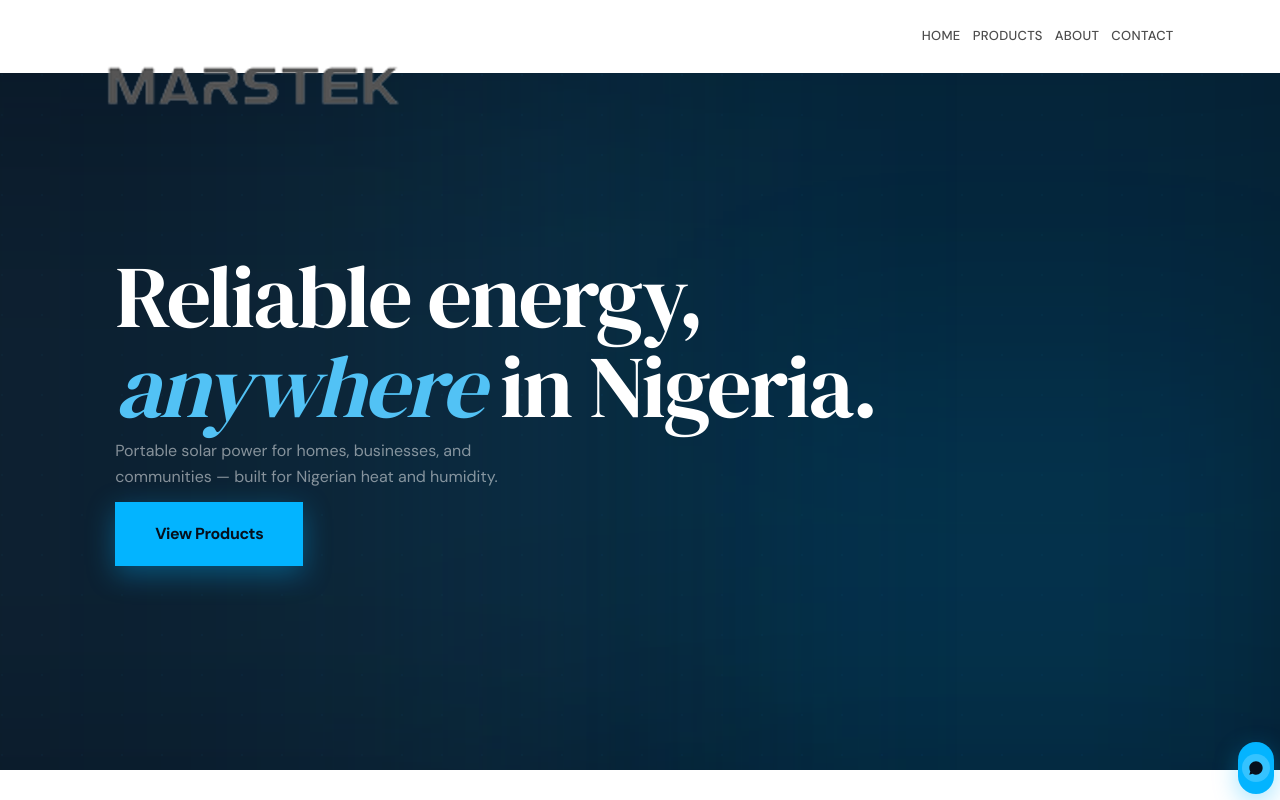
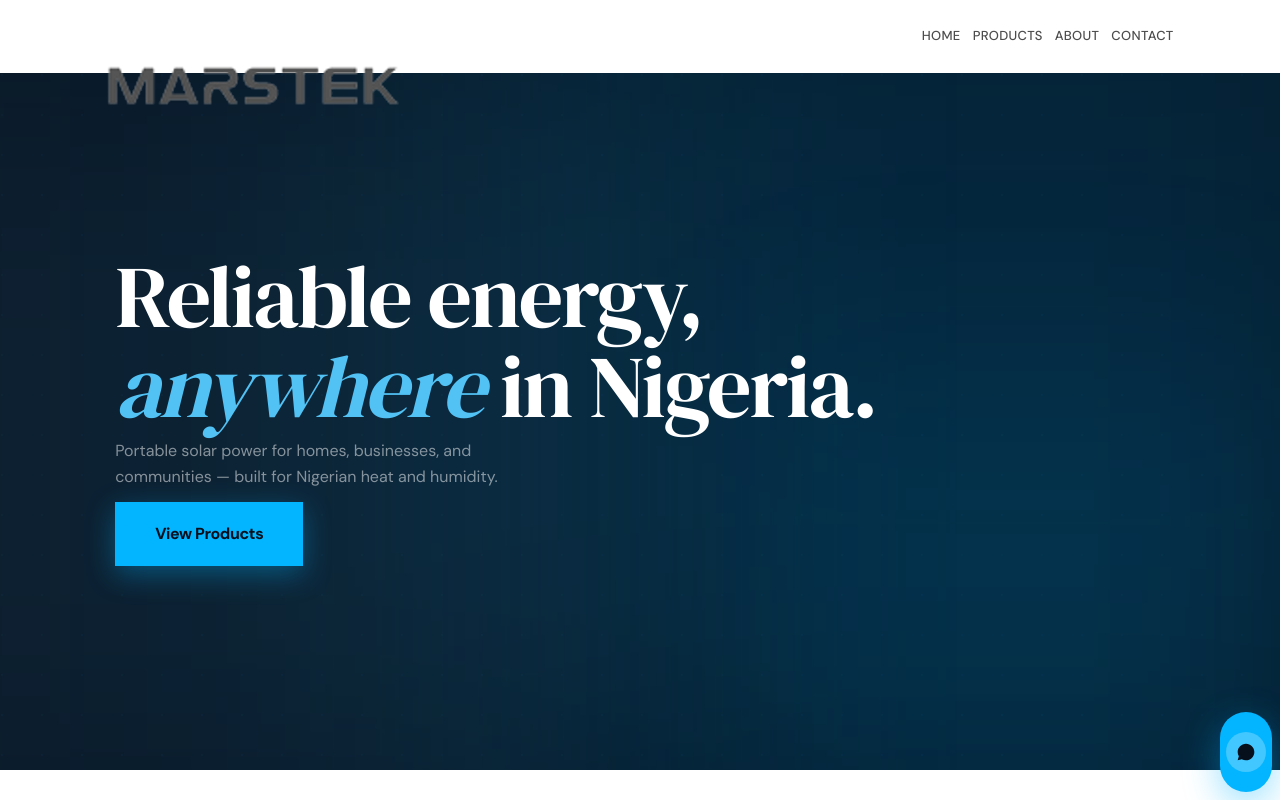
Before and after one commit to Tobithe3rd/Marstek-Nigeria-Site, a Next.js app: page / in a window 1280 px wide. Shown: the top 800 px of the page. Built offline with nearby package versions, Linux system fonts and the light colour scheme.

Commit message:
Make WhatsApp floating badge bigger and round

```diff
--- a/src/app/page.tsx
+++ b/src/app/page.tsx
@@ -170,15 +170,15 @@ export default function HomePage() {
         href="https://wa.me/2348000000000?text=Hello%2C%20I'm%20interested%20in%20Marstek%20products."
         target="_blank"
         rel="noopener noreferrer"
-        className="group fixed bottom-6 right-6 z-50 inline-flex items-center gap-2 bg-brand text-navy-deep px-4 py-3 rounded-full text-sm font-bold shadow-[0_8px_24px_rgba(3,180,255,0.35)] hover:shadow-[0_12px_36px_rgba(3,180,255,0.55)] hover:-translate-y-[3px] hover:px-5 hover:py-3.5 hover:w-auto active:translate-y-0 transition-[transform,shadow,width,padding] duration-300 ease-premium focus-visible:outline-none focus-visible:ring-2 focus-visible:ring-brand focus-visible:ring-offset-2 overflow-hidden"
+        className="group fixed bottom-8 right-8 z-50 inline-flex items-center gap-3 bg-brand text-navy-deep px-6 py-5 rounded-full text-lg font-bold shadow-[0_12px_36px_rgba(3,180,255,0.4)] hover:shadow-[0_16px_48px_rgba(3,180,255,0.6)] hover:-translate-y-[4px] active:translate-y-0 transition-[transform,shadow] duration-300 ease-premium focus-visible:outline-none focus-visible:ring-2 focus-visible:ring-brand focus-visible:ring-offset-4"
         aria-label="Chat on WhatsApp with Marstek Nigeria"
       >
-        <span className="inline-flex items-center justify-center w-7 h-7 bg-white/20 rounded-full shrink-0">
-          <svg width="16" height="16" viewBox="0 0 24 24" fill="none" aria-hidden="true" className="text-navy-deep">
+        <span className="inline-flex items-center justify-center w-10 h-10 bg-white/25 rounded-full shrink-0">
+          <svg width="20" height="20" viewBox="0 0 24 24" fill="none" aria-hidden="true" className="text-navy-deep">
             <path d="M12 2C6.48 2 2 6.48 2 12c0 1.89.52 3.66 1.43 5.16L2 22l4.93-1.28A9.96 9.96 0 0012 22c5.52 0 10-4.48 10-10S17.52 2 12 2z" fill="currentColor" />
           </svg>
         </span>
-        <span className="hidden max-w-0 overflow-hidden whitespace-nowrap group-hover:inline-block group-hover:max-w-xs group-hover:ml-1 transition-all duration-300 ease-premium">WhatsApp</span>
+        <span className="hidden max-w-0 overflow-hidden whitespace-nowrap group-hover:inline-block group-hover:max-w-[120px] group-hover:ml-2 transition-all duration-300 ease-premium text-base">WhatsApp</span>
       </a>
     </div>
   );
```
